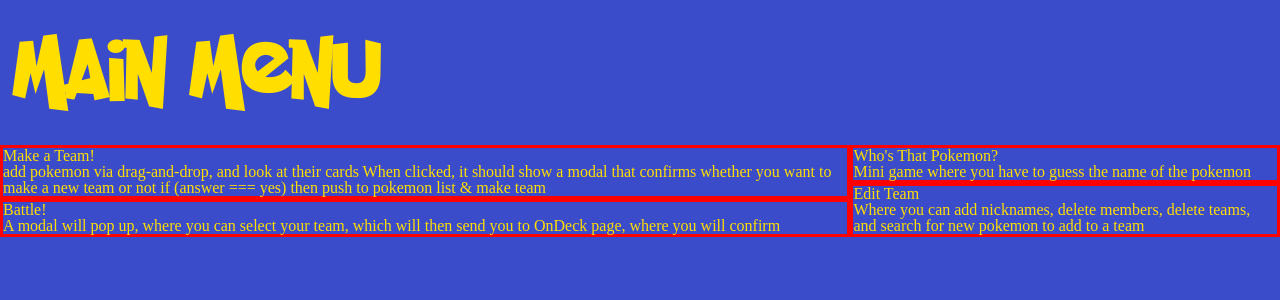
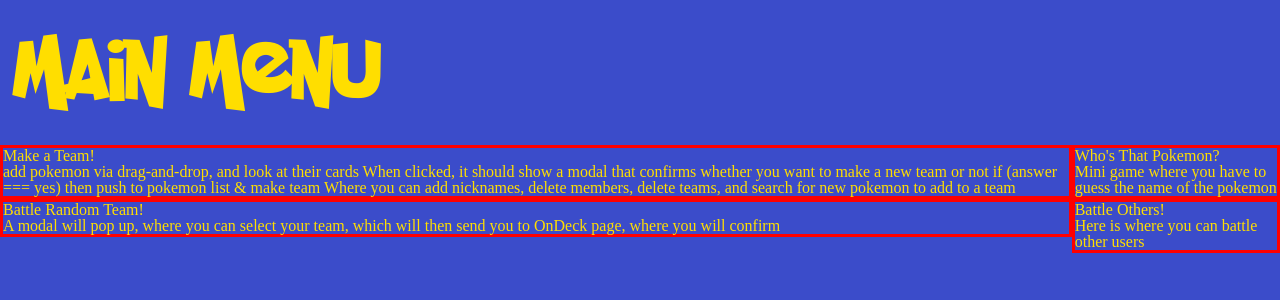
Before and after one commit to ajg7/PokeBattle-Frontend, a React (Create React App) app: page /main_menu in a window 1280 px wide. Shown: the top 300 px of the page. Built offline with nearby package versions, Linux system fonts and the light colour scheme.

Commit message:
made a component for the liking feature

```diff
--- /dev/null
+++ b/src/components/common/LikeHearts.jsx
@@ -0,0 +1,13 @@
+import React from "react";
+import liked from "../../assets/liked.png";
+import unliked from "../../assets/unliked.png";
+
+const LikeHearts = props => {
+    return (
+        <div>
+            <img src={liked} alt={"liked"} height="20px" width="20px" />
+        </div>
+    )
+}
+
+export default LikeHearts;
--- a/src/components/common/Pokemon.jsx
+++ b/src/components/common/Pokemon.jsx
@@ -2,7 +2,7 @@
 import { connect } from "react-redux";
 import { setSelectedPokemon, setIsAdding } from "../../store/actions/actions";
 import { TypePills, CardFlipAnim } from "../../styles/StyledComponents/styledCommon";
-import { CardButton } from "../common";
+import { CardButton, LikeHearts } from "../common";
 
 
 const Pokemon = props => {
@@ -43,6 +43,7 @@
                                 <CardButton
                                 buttonText={"Add Pokemon"}
                                 />
+                                <LikeHearts />
                             </div>
                         </section>
                         <section className="card-back">
--- a/src/components/common/index.js
+++ b/src/components/common/index.js
@@ -5,6 +5,7 @@
 import FeaturedPokemon from "./FeaturedPokemon";
 import Wallpaper from "./Wallpaper";
 import AuthForm from "./AuthForm";
+import LikeHearts from "./LikeHearts";
 
 export {
     Pokemon,
@@ -13,5 +14,6 @@
     MainHeading,
     FeaturedPokemon,
     Wallpaper,
-    AuthForm
+    AuthForm,
+    LikeHearts
 }
--- a/src/components/pages/MainMenu.jsx
+++ b/src/components/pages/MainMenu.jsx
@@ -31,10 +31,11 @@
                             add pokemon via drag-and-drop, and look at their cards
                             When clicked, it should show a modal that confirms whether you want to make a new team or not
                             if (answer === yes) then push to pokemon list & make team
+                            Where you can add nicknames, delete members, delete teams, and search for new pokemon to add to a team
                         </p>
                     </section>
                     <section>
-                        <h3>Battle!</h3>
+                        <h3>Battle Random Team!</h3>
                         <p>
                             A modal will pop up, where you can select your team, which will then send you to OnDeck page, where you will confirm
                         </p>
@@ -46,8 +47,8 @@
                         <p>Mini game where you have to guess the name of the pokemon</p>
                     </section>
                     <section>
-                        <h3>Edit Team</h3>
-                        <p>Where you can add nicknames, delete members, delete teams, and search for new pokemon to add to a team</p>
+                        <h3>Battle Others!</h3>
+                        <p>Here is where you can battle other users</p>
                     </section>
                 </div>
             </section>
--- a/src/components/pages/WhosThatPokemon.jsx
+++ b/src/components/pages/WhosThatPokemon.jsx
@@ -17,7 +17,8 @@
     const evaluator = event => {
         event.preventDefault();
         const submission = nameRef.current.value.toLowerCase();
-        const filterResult = pokemonData.filter(pokemon => submission === pokemon.name)
+        const filterResult = pokemonData.filter(pokemon => submission === pokemon.name);
+        // Bug- If a name is misspelled, the render crashes because the filterResult[0].imgURL is undefined
         if (filterResult[0].imgURL === featuredPokemon) {
             console.log("Won!")
         } else {
```
Also changed, not shown: src/assets/liked.png (added), src/assets/unliked.png (added).
